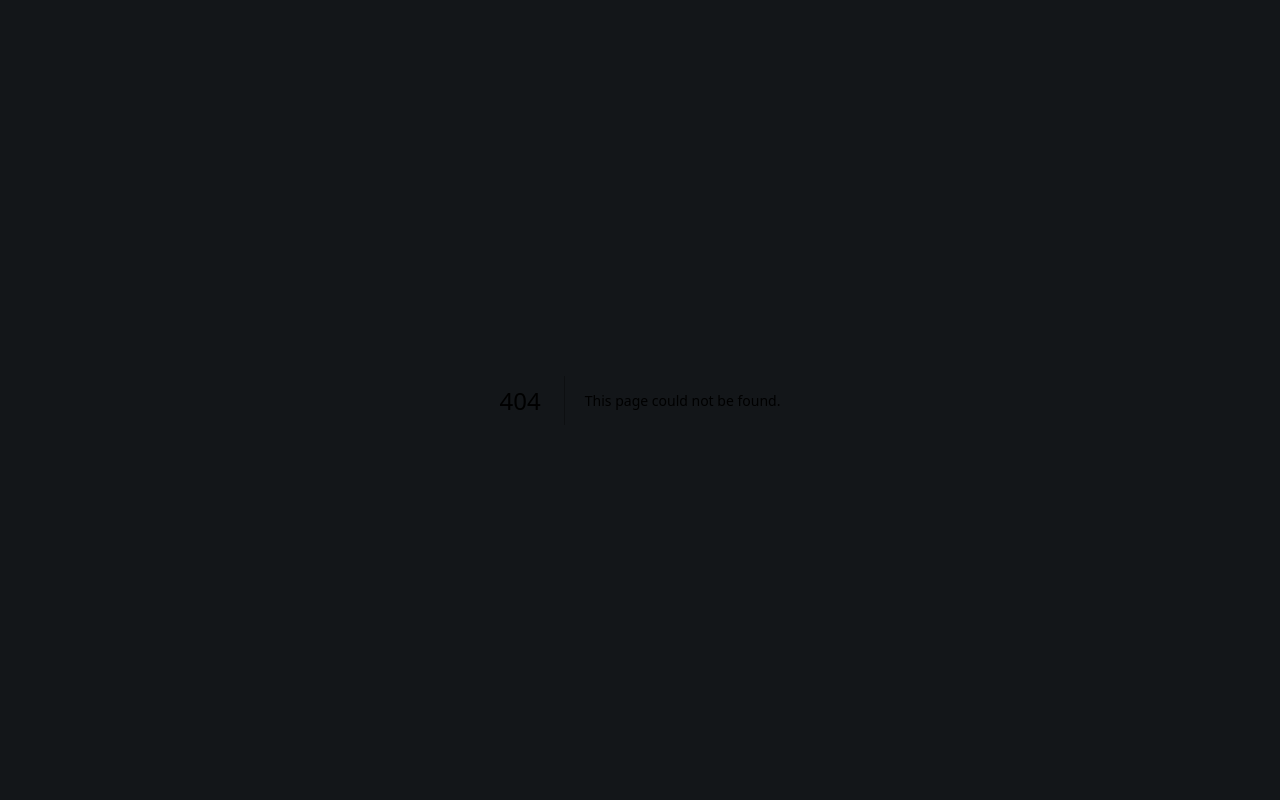
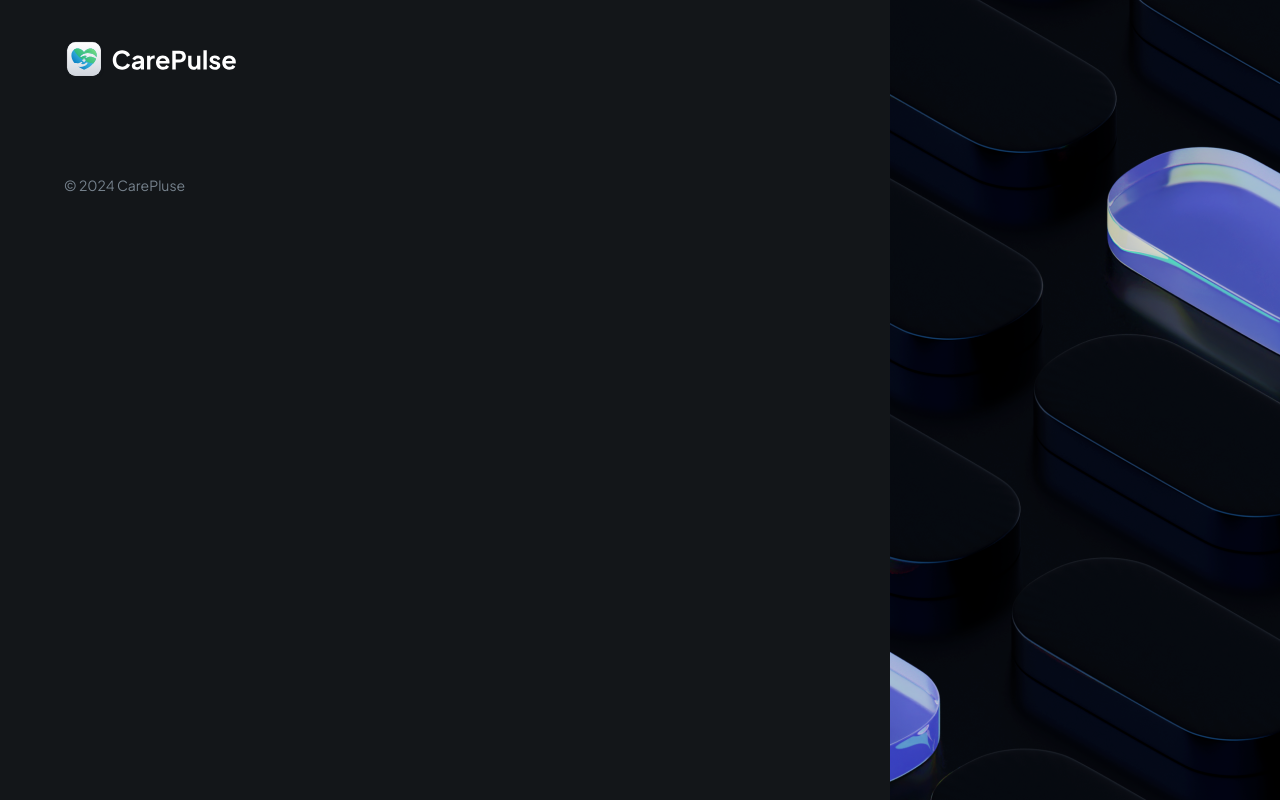
Before and after one commit to Zaid-maker/CarePulse, a Next.js app: page /patients/1/register in a window 1280 px wide. Before the commit this address had no page. Built offline with nearby package versions, Linux system fonts and the light colour scheme.

Commit message:
Register page for patient

```diff
--- /dev/null
+++ b/app/patients/[userId]/register/page.tsx
@@ -0,0 +1,32 @@
+import Image from "next/image";
+import React from "react";
+
+const Register = async ({ params: { userId } }: SearchParamProps) => {
+  return (
+    <div className="flex h-screen max-h-screen">
+      <section className="remove-scrollbar container">
+        <div className="sub-container max-w-[860px] flex-1 flex-col py-10">
+          <Image
+            src="/assets/icons/logo-full.svg"
+            height={1000}
+            width={1000}
+            alt="patient"
+            className="mb-12 h-10 w-fit"
+          />
+
+          <p className="copyright py-12">© 2024 CarePluse</p>
+        </div>
+      </section>
+
+      <Image
+        src="/assets/images/register-img.png"
+        height={1000}
+        width={1000}
+        alt="patient"
+        className="side-img max-w-[390px]"
+      />
+    </div>
+  );
+};
+
+export default Register;
```
